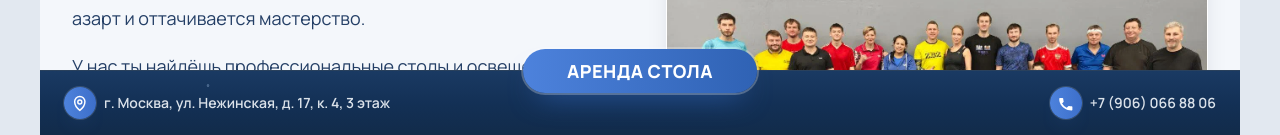
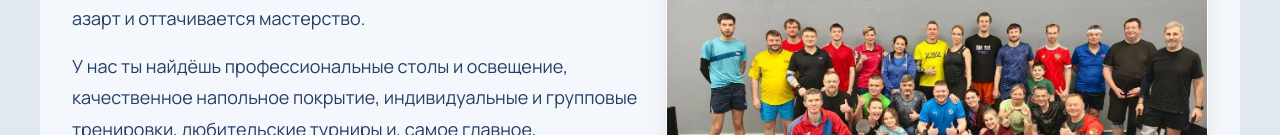
Before and after one commit to 3elt3er/rakettka, a React (Vite) app: page / in a window 1280 px wide. Shown: the part 665-800 px from the top of the page. Built offline with nearby package versions, Linux system fonts and the light colour scheme; no server answers.

Commit message:
Fux 1.0.1. Layout fixes

```diff
--- a/src/app/index.css
+++ b/src/app/index.css
@@ -13,18 +13,21 @@
 @layer base {
   html {
     scroll-behavior: smooth;
+    background: #172d4d;
   }
 
   body {
-    @apply m-0 min-h-screen overflow-x-hidden bg-slate-200 antialiased;
+    @apply m-0 min-h-screen overflow-x-hidden antialiased;
+    background: #172d4d;
     color: #243f66;
     font-family: 'Manrope', sans-serif;
+    overscroll-behavior-y: none;
   }
 
   section[id],
   footer[id],
   main[id] {
-    scroll-margin-top: 8.5rem;
+    scroll-margin-top: 1rem;
   }
 }
 
@@ -143,12 +146,6 @@
   }
 
   @media (max-width: 1399px) {
-    section[id],
-    footer[id],
-    main[id] {
-      scroll-margin-top: 6.5rem;
-    }
-
     .landing-shell {
       border-left-width: 0;
       border-right-width: 0;
@@ -158,8 +155,14 @@
   }
 
   @media (min-width: 1400px) {
+    section[id],
+    footer[id],
+    main[id] {
+      scroll-margin-top: 8.5rem;
+    }
+
     .landing-page {
-      @apply px-6 py-5;
+      @apply px-6;
     }
   }
 }
--- a/src/pages/landing/ui/components/ContactsFooter.jsx
+++ b/src/pages/landing/ui/components/ContactsFooter.jsx
@@ -54,7 +54,7 @@ export function ContactsFooter() {
   };
 
   return (
-    <section className="sticky bottom-0 z-20" id="contacts">
+    <section className="z-20 min-[1400px]:sticky min-[1400px]:bottom-0" id="contacts">
       <div className="landing-footer relative border-t border-white/10 px-3 pb-[calc(0.75rem+env(safe-area-inset-bottom))] pt-6 text-xs font-semibold text-slate-100 sm:px-6 sm:pb-4 sm:pt-4 sm:text-sm">
         <div className="absolute left-1/2 top-0 -translate-x-1/2 -translate-y-1/2">
           <button
--- a/src/pages/landing/ui/components/TopBar.jsx
+++ b/src/pages/landing/ui/components/TopBar.jsx
@@ -29,7 +29,7 @@ function PhoneIcon() {
 
 export function TopBar() {
   return (
-    <header className="landing-topbar sticky top-0 z-20 border-b border-slate-500/30 px-3 py-2 sm:px-6">
+    <header className="landing-topbar z-20 border-b border-slate-500/30 px-3 py-2 sm:px-6 min-[1400px]:sticky min-[1400px]:top-0">
       <div className="flex items-center gap-3">
         <a aria-label="RakeTTka" className="brand-logo shrink-0 text-[1.55rem] leading-none sm:text-[1.7rem] lg:text-[3rem]" href="#top">
           Rake<span className="brand-logo-accent">TT</span>ka
```
Also changed, not shown: 1 other file (tests, documents, lock files or other folders).
